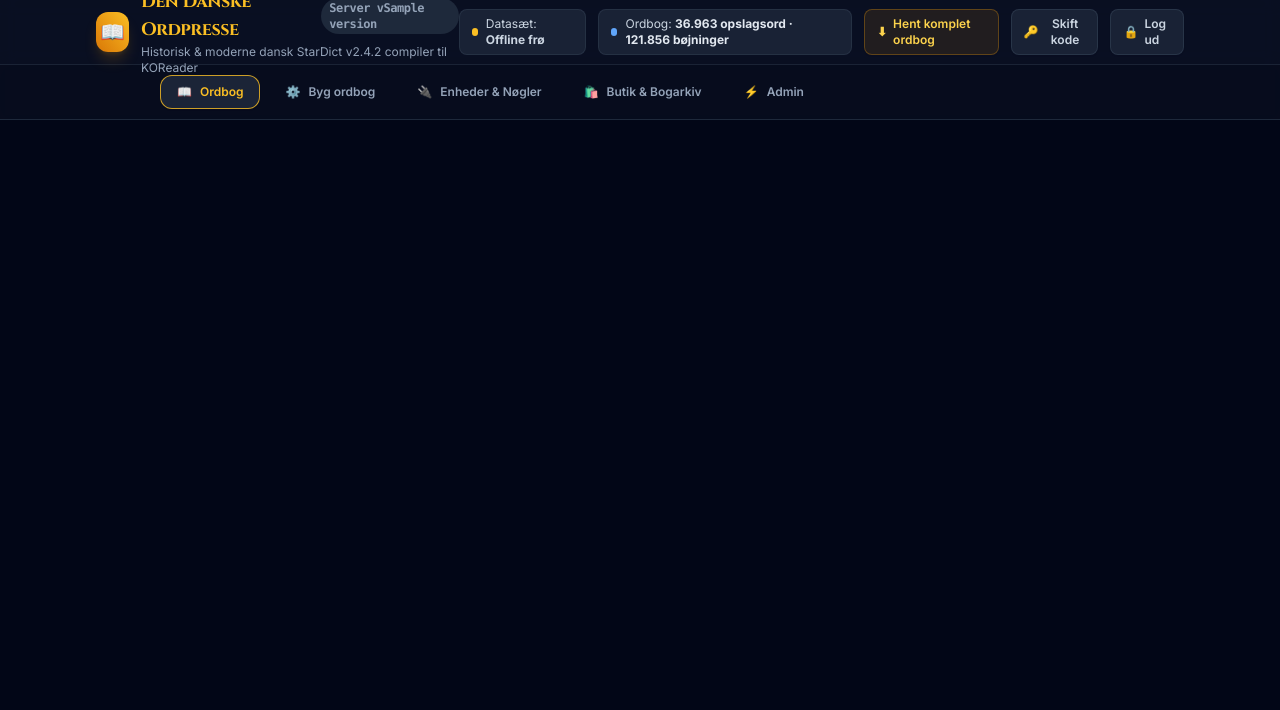
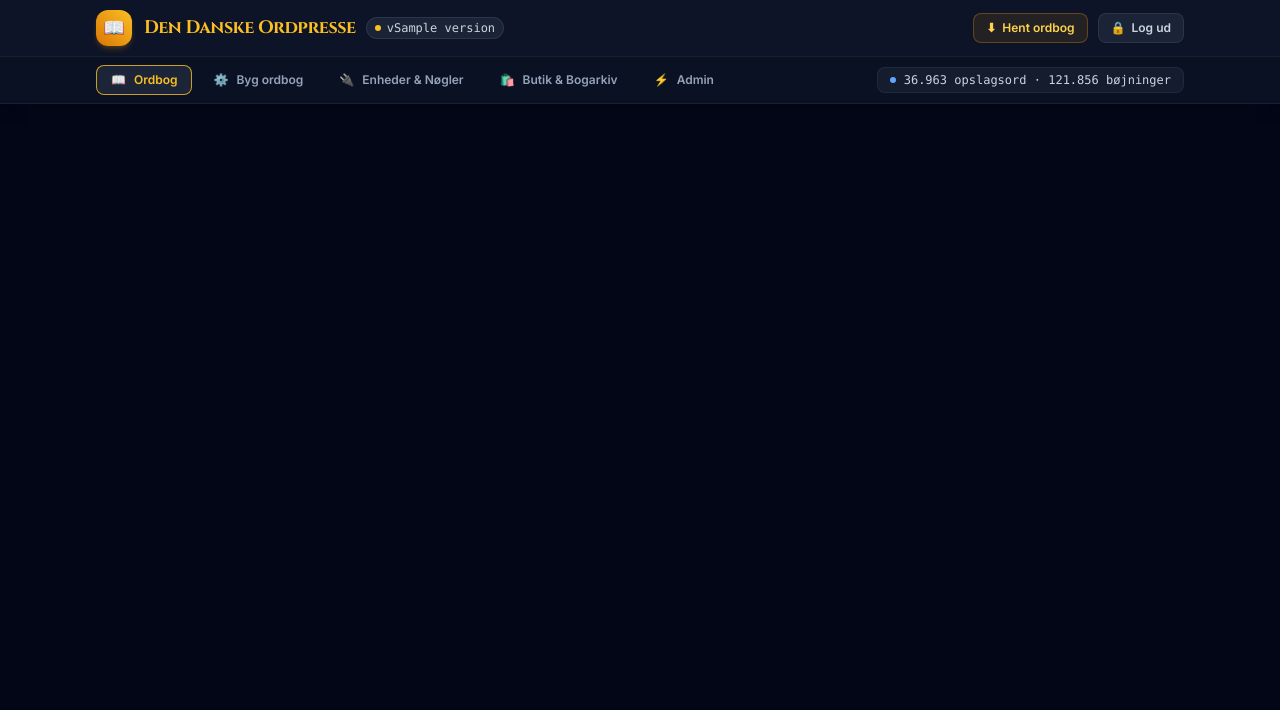
Before and after one commit to massovercharge/ordpresse, a Python web app: template src/ordpresse/web/templates/base.html in a window 1280 px wide. Shown: the top 710 px of the page. Run offline with Jinja, Linux system fonts and the light colour scheme; the template is opened without the code that fills it: most values are stand-ins (such as "Sample title", 1, 10 or a date in 2020); some libraries are stand-ins or nearby versions.

Commit message:
fix(ui): unify header and tab nav, prevent title cropping and visual clutter

```diff
--- a/src/ordpresse/web/templates/base.html
+++ b/src/ordpresse/web/templates/base.html
@@ -21,10 +21,12 @@
 <body
     class="bg-slate-950 text-slate-100 min-h-screen flex flex-col antialiased selection:bg-amber-500 selection:text-slate-950">
 
-    {% include "partials/_header.html" %}
-    {% include "partials/_tab_nav.html" %}
+    <header class="border-b border-slate-800/80 sticky top-0 z-50 shadow-lg">
+        {% include "partials/_header.html" %}
+        {% include "partials/_tab_nav.html" %}
+    </header>
 
-    <main class="max-w-5xl mx-auto px-4 sm:px-6 lg:px-8 py-8 flex-1 w-full space-y-8">
+    <main class="max-w-6xl mx-auto px-4 sm:px-6 lg:px-8 py-8 flex-1 w-full space-y-8">
         {% block content %}{% endblock %}
     </main>
 
--- a/src/ordpresse/web/templates/partials/_footer.html
+++ b/src/ordpresse/web/templates/partials/_footer.html
@@ -1,6 +1,6 @@
 <!-- Footer -->
 <footer class="border-t border-slate-800/80 bg-slate-950 py-6 text-center text-xs text-slate-500 mt-auto">
-    <div class="max-w-5xl mx-auto px-4 sm:px-6 lg:px-8 space-y-2">
+    <div class="max-w-6xl mx-auto px-4 sm:px-6 lg:px-8 space-y-2">
         <p>Den Danske Ordpresse &bull; Bygget med FastAPI, StarDict v2.4.2 og GLib <code
                 class="text-slate-400">g_ascii_strcasecmp</code> binær sortering</p>
         <p class="text-[11px] text-slate-600">Kilder: <a href="https://dsl.dk" target="_blank"
--- a/src/ordpresse/web/templates/partials/_header.html
+++ b/src/ordpresse/web/templates/partials/_header.html
@@ -1,51 +1,42 @@
-<!-- Top Navigation Bar -->
-<header class="border-b border-slate-800/80 bg-slate-900/60 backdrop-blur sticky top-0 z-50">
-    <div class="max-w-6xl mx-auto px-4 sm:px-6 lg:px-8 h-16 flex items-center justify-between">
-        <div class="flex items-center gap-3">
+<!-- Top Brand & Action Bar -->
+<div class="border-b border-slate-800/60 bg-slate-900/90 backdrop-blur">
+    <div class="max-w-6xl mx-auto px-4 sm:px-6 lg:px-8 py-2.5 flex items-center justify-between gap-4">
+        <!-- Brand -->
+        <div class="flex items-center gap-3 min-w-0">
             <div
-                class="w-10 h-10 rounded-xl bg-gradient-to-tr from-amber-600 to-amber-400 flex items-center justify-center shadow-lg shadow-amber-500/20 text-slate-950 font-bold text-xl cursor-pointer select-none active:scale-95 transition-transform"
+                class="w-9 h-9 rounded-xl bg-gradient-to-tr from-amber-600 to-amber-400 flex items-center justify-center shadow-md shadow-amber-500/20 text-slate-950 font-bold text-lg cursor-pointer select-none active:scale-95 transition-transform flex-shrink-0"
                 data-tab-switch="tab-dictionary"
                 title="Gå til Ordbog">
                 📖
             </div>
-            <div>
-                <h1 class="text-lg font-bold tracking-tight flex items-center gap-2">
-                    <span class="font-serif-title text-amber-400 cursor-pointer" data-tab-switch="tab-dictionary">Den Danske Ordpresse</span>
-                    <span class="text-xs bg-slate-800 text-slate-400 px-2 py-0.5 rounded-full font-mono"
-                        title="Ordpresse server- og compilerversion">Server v{{ version }}</span>
-                </h1>
-                <p class="text-xs text-slate-400">Historisk & moderne dansk StarDict v2.4.2 compiler til KOReader
-                </p>
+            <div class="flex items-center gap-2.5 min-w-0">
+                <span class="font-serif-title text-amber-400 font-bold text-base sm:text-lg tracking-tight cursor-pointer whitespace-nowrap hover:text-amber-300 transition-colors"
+                    data-tab-switch="tab-dictionary">
+                    Den Danske Ordpresse
+                </span>
+                <span class="inline-flex items-center gap-1.5 px-2 py-0.5 rounded-full text-xs font-mono bg-slate-800/80 border border-slate-700/60 text-slate-300 whitespace-nowrap flex-shrink-0"
+                    title="Server v{{ version }} — {{ 'Datasæt klar' if datasets_ready else 'Offline frø' }}">
+                    <span class="w-1.5 h-1.5 rounded-full {{ 'bg-emerald-400 animate-pulse' if datasets_ready else 'bg-amber-400' }}"></span>
+                    <span>v{{ version }}</span>
+                </span>
             </div>
         </div>
 
-        <div class="flex items-center gap-3 text-xs">
-            <div
-                class="hidden sm:flex items-center gap-2 bg-slate-800/80 px-3 py-1.5 rounded-lg border border-slate-700/50">
-                <span
-                    class="w-2 h-2 rounded-full {{ 'bg-emerald-400 animate-pulse' if datasets_ready else 'bg-amber-400' }}"></span>
-                <span class="text-slate-300">Datasæt: <strong>{{ 'Klar' if datasets_ready else 'Offline frø' }}</strong></span>
-            </div>
-            <div
-                class="hidden md:flex items-center gap-2 bg-slate-800/80 px-3 py-1.5 rounded-lg border border-slate-700/50">
-                <span class="w-2 h-2 rounded-full bg-blue-400"></span>
-                <span class="text-slate-300">Ordbog: <strong class="text-slate-200">36.963 opslagsord · 121.856 bøjninger</strong></span>
-            </div>
+        <!-- Global Quick Actions -->
+        <div class="flex items-center gap-2.5 text-xs flex-shrink-0">
             <a href="/api/download/latest"
-                class="flex items-center gap-1.5 px-3 py-1.5 bg-amber-500/10 hover:bg-amber-500/20 text-amber-300 border border-amber-500/30 rounded-lg text-xs font-semibold transition-all shadow-sm active:scale-95"
+                class="inline-flex items-center gap-1.5 px-3 py-1.5 bg-amber-500/10 hover:bg-amber-500/20 text-amber-300 border border-amber-500/30 rounded-lg text-xs font-semibold transition-all shadow-sm active:scale-95 whitespace-nowrap"
                 title="Hent seneste komplette ordbog">
-                <span>⬇</span> <span class="hidden sm:inline">Hent komplet ordbog</span><span class="sm:hidden">Hent .zip</span>
+                <span>⬇</span>
+                <span class="hidden sm:inline">Hent ordbog</span>
+                <span class="sm:hidden">.zip</span>
             </a>
-            <button type="button" id="open-change-pwd-btn" onclick="togglePasswordModal(true)"
-                class="flex items-center gap-1.5 px-3 py-1.5 bg-slate-800/80 hover:bg-slate-700 text-slate-300 border border-slate-700/60 rounded-lg text-xs font-semibold transition-all shadow-sm active:scale-95 cursor-pointer"
-                title="Skift administrator-adgangskode">
-                <span>🔑</span> <span class="hidden sm:inline">Skift kode</span>
-            </button>
             <a href="/logout"
-                class="flex items-center gap-1.5 px-3 py-1.5 bg-slate-800/80 hover:bg-slate-700 text-slate-300 border border-slate-700/60 rounded-lg text-xs font-semibold transition-all shadow-sm active:scale-95"
+                class="inline-flex items-center gap-1.5 px-3 py-1.5 bg-slate-800/80 hover:bg-slate-700 text-slate-300 border border-slate-700/60 rounded-lg text-xs font-semibold transition-all shadow-sm active:scale-95 whitespace-nowrap"
                 title="Log ud af Ordpresse">
-                <span>🔒</span> <span class="hidden sm:inline">Log ud</span>
+                <span>🔒</span>
+                <span class="hidden sm:inline">Log ud</span>
             </a>
         </div>
     </div>
-</header>
+</div>
--- a/src/ordpresse/web/templates/partials/_tab_nav.html
+++ b/src/ordpresse/web/templates/partials/_tab_nav.html
@@ -1,11 +1,11 @@
 <!-- Tab Navigation Bar -->
-<div class="border-b border-slate-800 bg-slate-900/40 backdrop-blur sticky top-16 z-40">
-    <div class="max-w-5xl mx-auto px-4 sm:px-6 lg:px-8">
+<div class="bg-slate-900/70 backdrop-blur">
+    <div class="max-w-6xl mx-auto px-4 sm:px-6 lg:px-8 flex items-center justify-between gap-4">
         <!-- Desktop Tabs -->
-        <nav class="hidden sm:flex space-x-2 py-2.5 overflow-x-auto no-scrollbar" aria-label="Tabs" role="tablist">
+        <nav class="hidden sm:flex space-x-1.5 py-2 overflow-x-auto no-scrollbar" aria-label="Tabs" role="tablist">
             <button type="button"
                 role="tab"
-                class="tab-btn active px-4 py-2 text-xs font-semibold rounded-xl border border-amber-400/80 bg-slate-800/90 text-amber-400 transition-all flex items-center gap-2 cursor-pointer shadow-sm select-none"
+                class="tab-btn active px-3.5 py-1.5 text-xs font-semibold rounded-lg border border-amber-400/80 bg-slate-800/90 text-amber-400 transition-all flex items-center gap-2 cursor-pointer shadow-sm select-none whitespace-nowrap"
                 data-target="tab-dictionary"
                 id="btn-tab-dictionary"
                 aria-selected="true"
@@ -16,7 +16,7 @@
 
             <button type="button"
                 role="tab"
-                class="tab-btn px-4 py-2 text-xs font-semibold rounded-xl border border-transparent text-slate-400 hover:text-slate-200 hover:bg-slate-800/60 transition-all flex items-center gap-2 cursor-pointer select-none"
+                class="tab-btn px-3.5 py-1.5 text-xs font-semibold rounded-lg border border-transparent text-slate-400 hover:text-slate-200 hover:bg-slate-800/60 transition-all flex items-center gap-2 cursor-pointer select-none whitespace-nowrap"
                 data-target="tab-build"
                 id="btn-tab-build"
                 aria-selected="false"
@@ -27,7 +27,7 @@
 
             <button type="button"
                 role="tab"
-                class="tab-btn px-4 py-2 text-xs font-semibold rounded-xl border border-transparent text-slate-400 hover:text-slate-200 hover:bg-slate-800/60 transition-all flex items-center gap-2 cursor-pointer select-none"
+                class="tab-btn px-3.5 py-1.5 text-xs font-semibold rounded-lg border border-transparent text-slate-400 hover:text-slate-200 hover:bg-slate-800/60 transition-all flex items-center gap-2 cursor-pointer select-none whitespace-nowrap"
                 data-target="tab-devices"
                 id="btn-tab-devices"
                 aria-selected="false"
@@ -38,7 +38,7 @@
 
             <button type="button"
                 role="tab"
-                class="tab-btn px-4 py-2 text-xs font-semibold rounded-xl border border-transparent text-slate-400 hover:text-slate-200 hover:bg-slate-800/60 transition-all flex items-center gap-2 cursor-pointer select-none"
+                class="tab-btn px-3.5 py-1.5 text-xs font-semibold rounded-lg border border-transparent text-slate-400 hover:text-slate-200 hover:bg-slate-800/60 transition-all flex items-center gap-2 cursor-pointer select-none whitespace-nowrap"
                 data-target="tab-store"
                 id="btn-tab-store"
                 aria-selected="false"
@@ -49,7 +49,7 @@
 
             <button type="button"
                 role="tab"
-                class="tab-btn px-4 py-2 text-xs font-semibold rounded-xl border border-transparent text-slate-400 hover:text-slate-200 hover:bg-slate-800/60 transition-all flex items-center gap-2 cursor-pointer select-none"
+                class="tab-btn px-3.5 py-1.5 text-xs font-semibold rounded-lg border border-transparent text-slate-400 hover:text-slate-200 hover:bg-slate-800/60 transition-all flex items-center gap-2 cursor-pointer select-none whitespace-nowrap"
                 data-target="tab-admin"
                 id="btn-tab-admin"
                 aria-selected="false"
@@ -59,11 +59,17 @@
             </button>
         </nav>
 
+        <!-- Right Side: Dictionary Stats Pill -->
+        <div class="hidden md:flex items-center gap-2 px-3 py-1 bg-slate-800/50 rounded-lg border border-slate-700/40 text-xs text-slate-300 font-mono whitespace-nowrap flex-shrink-0">
+            <span class="w-1.5 h-1.5 rounded-full bg-blue-400"></span>
+            <span>36.963 opslagsord · 121.856 bøjninger</span>
+        </div>
+
         <!-- Mobile Tabs Dropdown -->
-        <div class="sm:hidden py-2.5">
+        <div class="sm:hidden py-2 w-full">
             <label for="mobile-tab-select" class="sr-only">Vælg sektion</label>
             <select id="mobile-tab-select"
-                class="w-full bg-slate-900 border border-slate-700 rounded-xl px-3 py-2 text-xs font-semibold text-slate-200 focus:outline-none focus:border-amber-400">
+                class="w-full bg-slate-900 border border-slate-700 rounded-lg px-3 py-2 text-xs font-semibold text-slate-200 focus:outline-none focus:border-amber-400">
                 <option value="tab-dictionary">📖 Ordbog</option>
                 <option value="tab-build">⚙️ Byg ordbog</option>
                 <option value="tab-devices">🔌 Enheder & Nøgler</option>
```
